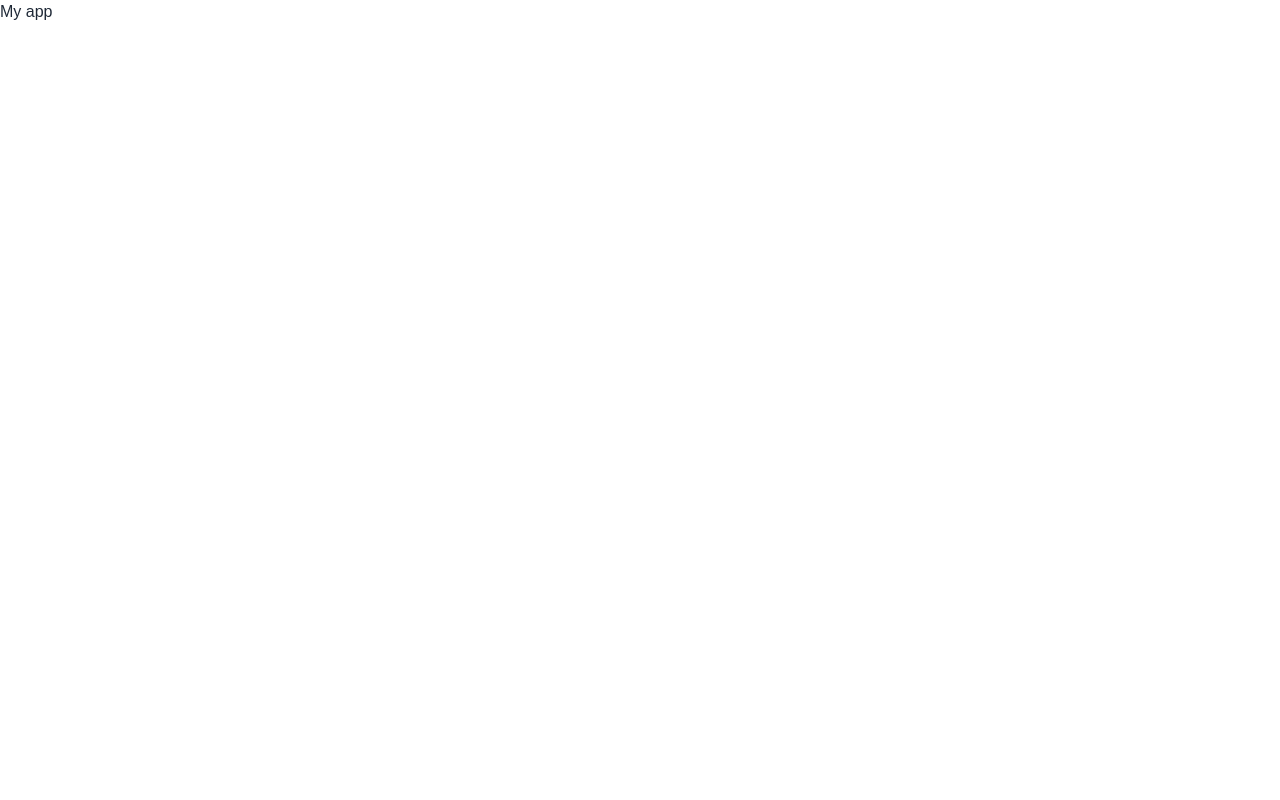
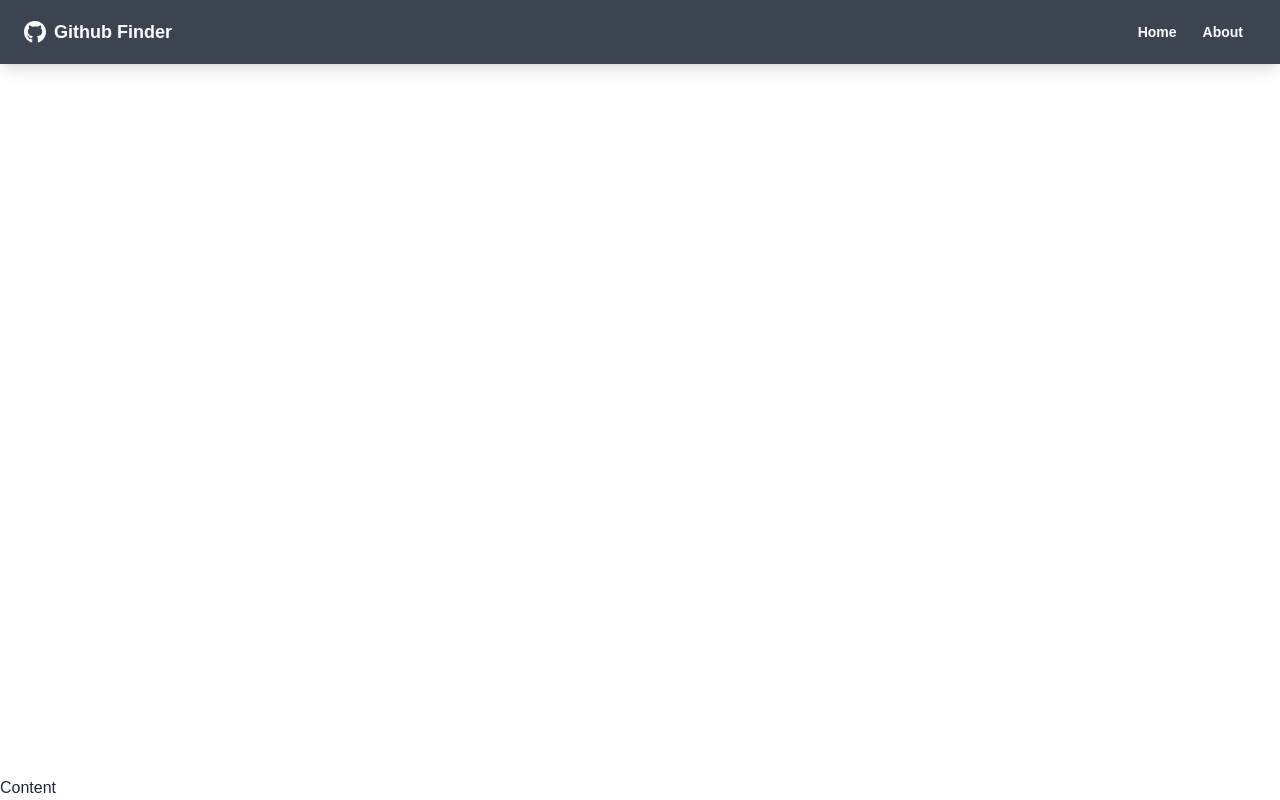
Before and after one commit to mohamed3samy/Github-Finder, a React (Create React App) app: page / in a window 1280 px wide. Built offline with nearby package versions, Linux system fonts and the light colour scheme.

Commit message:
add Navbar

```diff
--- a/package.json
+++ b/package.json
@@ -9,6 +9,8 @@
     "daisyui": "^2.9.0",
     "react": "^17.0.2",
     "react-dom": "^17.0.2",
+    "react-icons": "^4.3.1",
+    "react-router-dom": "^6.2.2",
     "react-scripts": "5.0.0",
     "web-vitals": "^2.1.4"
   },
--- a/src/App.js
+++ b/src/App.js
@@ -1,8 +1,14 @@
+import { BrowserRouter as Router, Route } from "react-router-dom";
+import Navbar from "./components/layout/Navbar";
+
 function App() {
 	return (
-		<div className="App">
-			<h1>My app</h1>
-		</div>
+		<Router>
+			<div className="flex flex-col justify-between h-screen">
+				<Navbar />
+				<main>Content</main>
+			</div>
+		</Router>
 	);
 }
 
--- /dev/null
+++ b/src/components/layout/Navbar.jsx
@@ -0,0 +1,48 @@
+import { FaGithub } from "react-icons/fa";
+import { Link } from "react-router-dom";
+import PropTypes from "prop-types";
+
+const Navbar = ({ title }) => {
+	return (
+		<nav className="navbar mb-12 shadow-lg bg-neutral text-neutral-content">
+			<div className="container mx-auto">
+				<div className="flex-none px-2 mx-2">
+					<FaGithub className="inline pr-2 text-3xl" />
+					<Link
+						to="/"
+						className="text-lg font-bold align-middle"
+					>
+						{title}
+					</Link>
+				</div>
+
+				<div className="flex-1 px-2 mx-2">
+					<div className="flex justify-end">
+						<Link
+							to="/"
+							className="btn btn-ghost btn-sm rounded-btn capitalize"
+						>
+							home
+						</Link>
+						<Link
+							to="/about"
+							className="btn btn-ghost btn-sm rounded-btn capitalize"
+						>
+							about
+						</Link>
+					</div>
+				</div>
+			</div>
+		</nav>
+	);
+};
+
+Navbar.defaultProps = {
+	title: "Github Finder",
+};
+
+Navbar.propTypes = {
+	title: PropTypes.string,
+};
+
+export default Navbar;
```
Also changed, not shown: 1 other file (tests, documents, lock files or other folders).
